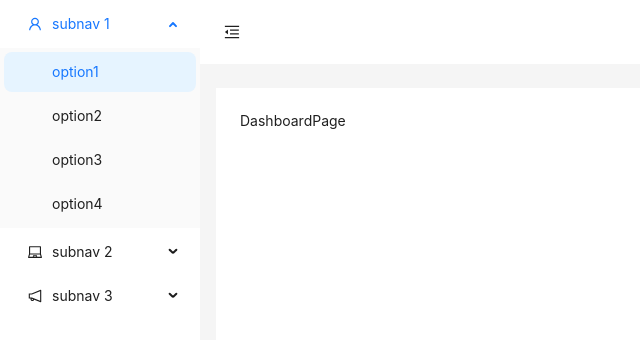
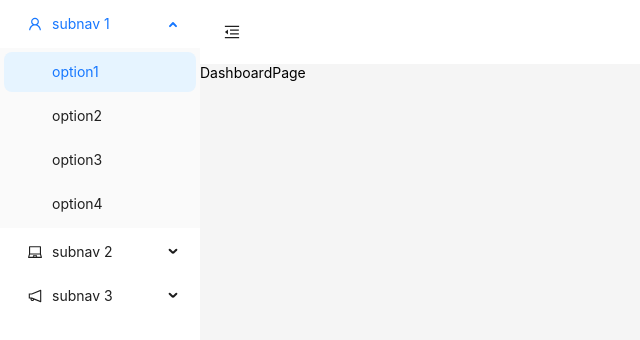
Before and after one commit to SupakornEnixer/ncsa-admin, a Next.js app: page /dashboard in a window 1280 px wide. Shown: the top 340 px of the page, without its empty margins (0-640 px from the left). Built offline with nearby package versions, Linux system fonts and the light colour scheme.

Commit message:
delete <Contaniner> layout page

```diff
--- a/src/app/(adminlayout)/layout.js
+++ b/src/app/(adminlayout)/layout.js
@@ -17,16 +17,7 @@ function AdminLayout({ children }) {
       <Sidebar collapsed={collapsed} />
       <Layout>
         <Appbar collapsed={collapsed} onClick={() => setCollapsed(!collapsed)} />
-        <Content
-          style={{
-            margin: '24px 16px',
-            padding: 24,
-            minHeight: 280,
-            background: colorBgContainer,
-          }}
-        >
-          {children}
-        </Content>
+        {children}
       </Layout>
     </Layout>
   )
```
